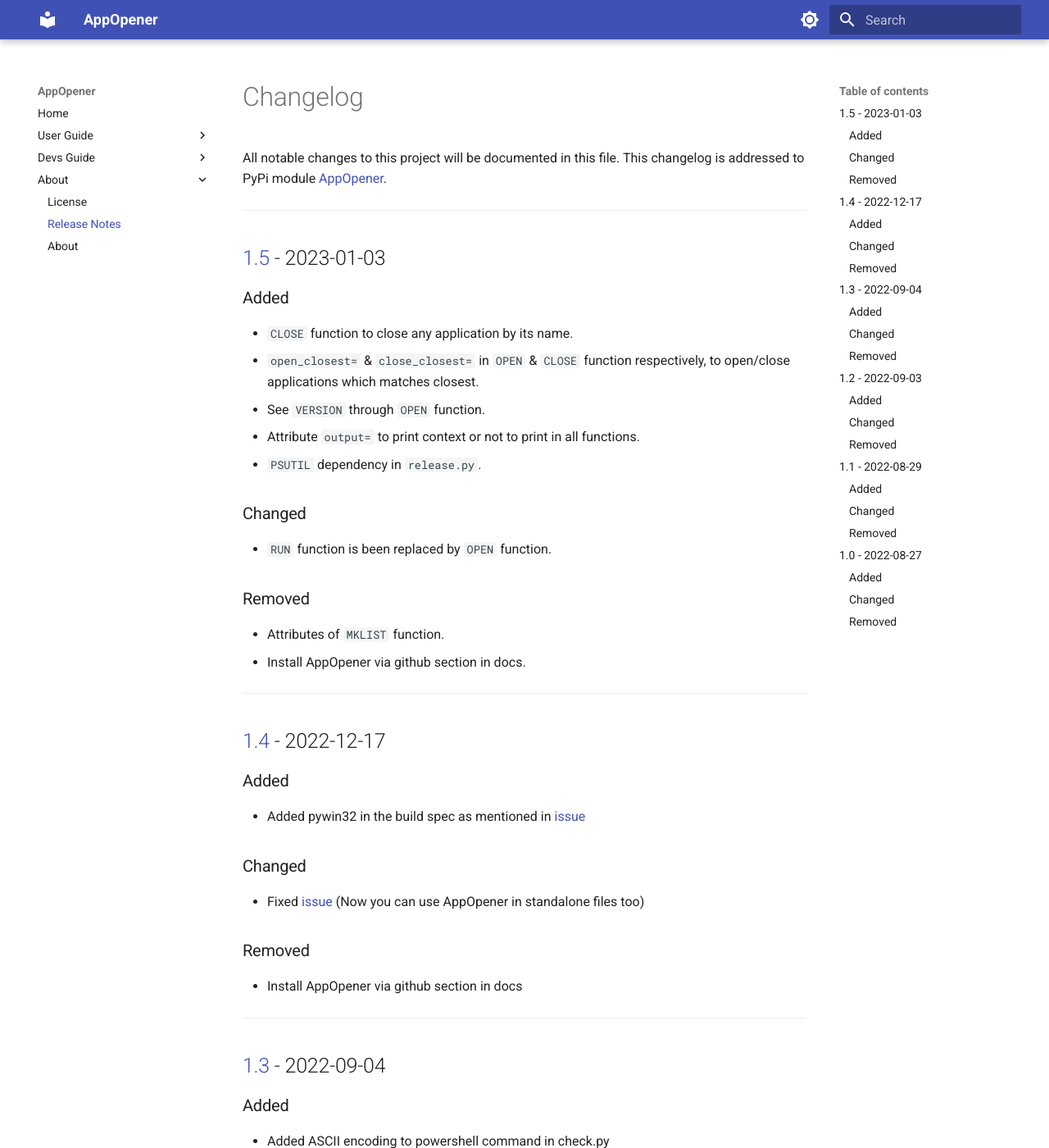
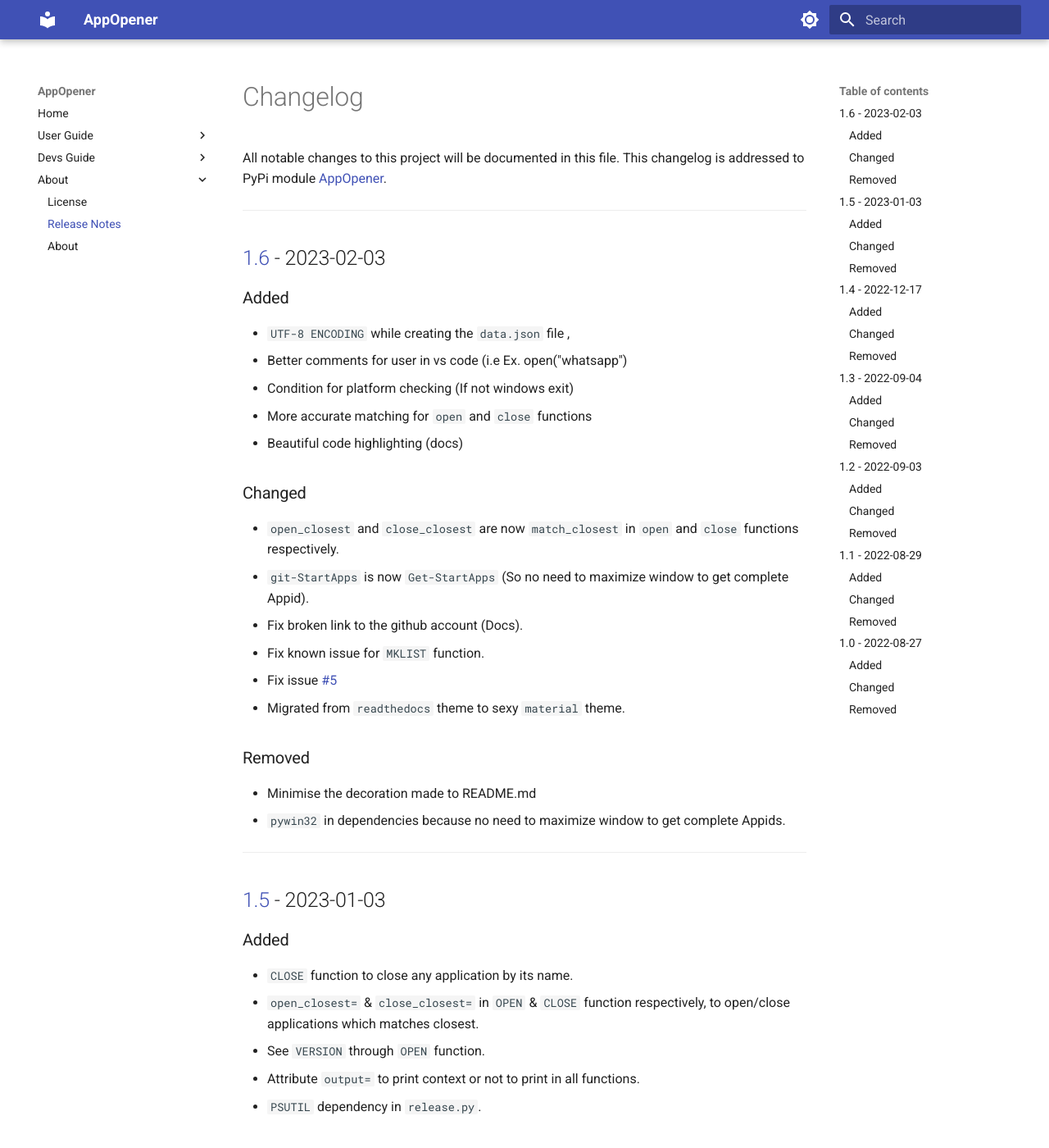
Before and after one commit to athrvvvv/AppOpener, an MkDocs documentation site: the page built from docs/release-notes.md, in a window 1280 px wide and 1400 px high. Shown: the whole window at 82% size. Built offline with MkDocs 1.6.1 and Material for MkDocs 9.7.7, drawn with Linux system fonts in a browser that asks for light colours.

```diff
--- a/docs/release-notes.md
+++ b/docs/release-notes.md
@@ -2,6 +2,29 @@
 
 All notable changes to this project will be documented in this file.
 This changelog is addressed to PyPi module [AppOpener].
+
+---
+
+## [1.6] - 2023-02-03
+
+### Added
+- `UTF-8 ENCODING` while creating the `data.json` file ,
+- Better comments for user in vs code (i.e Ex. open("whatsapp")
+- Condition for platform checking (If not windows exit)
+- More accurate matching for `open` and `close` functions
+- Beautiful code highlighting (docs)
+
+### Changed
+- `open_closest` and `close_closest` are now `match_closest` in `open` and `close` functions respectively.
+- `git-StartApps` is now  `Get-StartApps` (So no need to maximize window to get complete Appid).
+- Fix broken link to the github account (Docs).
+- Fix known issue for `MKLIST` function.
+- Fix issue [#5](https://github.com/athrvvvv/AppOpener/issues/5)
+- Migrated from `readthedocs` theme to sexy `material` theme.
+
+### Removed
+- Minimise the decoration made to README.md
+- `pywin32` in dependencies because no need to maximize window to get complete Appids.
 
 ---
 
@@ -87,6 +110,7 @@
 ### Removed
 - Unwanted conditions & functions.
 
+[1.6]: https://pypi.org/project/AppOpener/1.6/
 [1.5]: https://pypi.org/project/AppOpener/1.5/
 [1.4]: https://pypi.org/project/AppOpener/1.4/
 [1.3]: https://pypi.org/project/AppOpener/1.3/
--- a/docs/requirements.txt
+++ b/docs/requirements.txt
@@ -1,4 +1,4 @@
-jinja2==3.0.3
-mkdocs==1.3.0
-mkdocs-material==8.2.15
+jinja2
+mkdocs
+mkdocs-material
 mkdocs-glightbox
```
Also changed, not shown: docs/About.md (+13 -1 lines), docs/Applications.md (+4 -4 lines), docs/Build.md (+3 -3 lines), docs/index.md (+2 -2 lines).
